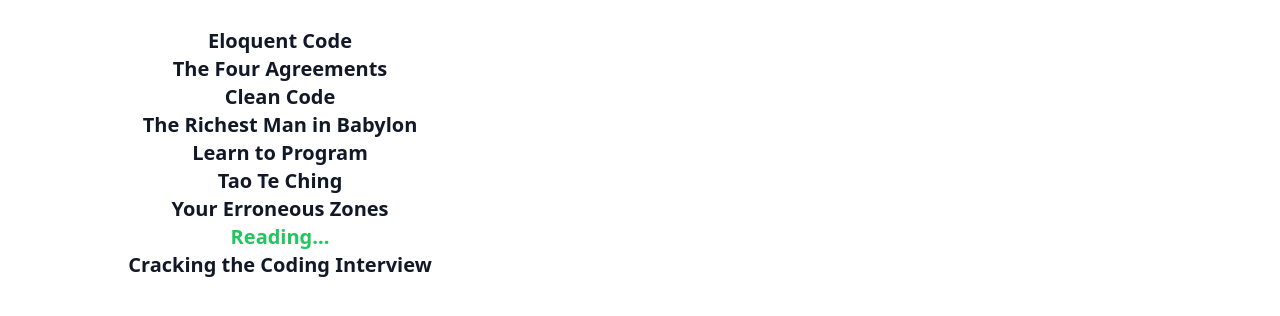
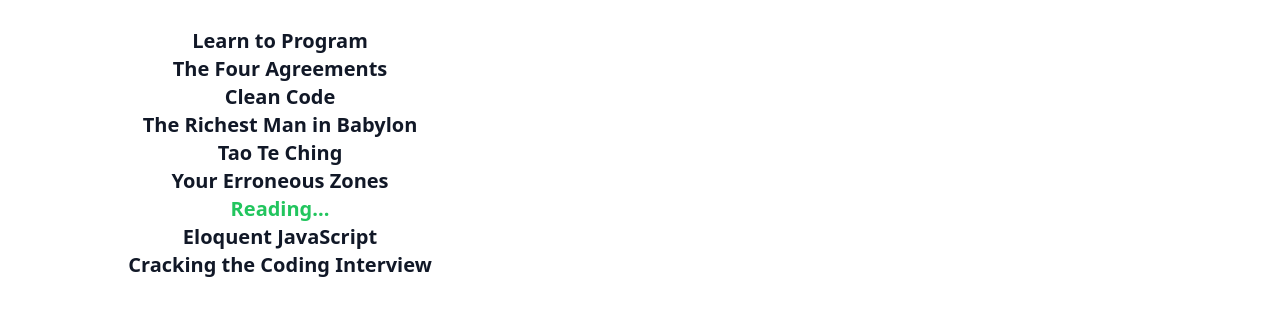
Before and after one commit to dwanerich/portfolio, a website: page books.html in a window 1280 px wide. Shown: the part 338-654 px from the top of the page. Drawn offline with Linux system fonts and the light colour scheme.

Commit message:
clean up

```diff
--- a/books.html
+++ b/books.html
@@ -141,14 +141,14 @@
 
             <h2 class="mt-6 text-center text-xl font-extrabold text-gray-900">
               <ul>
-                <li>Eloquent Code</li>
+                <li>Learn to Program</li>
                 <li>The Four Agreements</li>
                 <li>Clean Code</li>
                 <li>The Richest Man in Babylon</li>
-                <li>Learn to Program</li>
                 <li>Tao Te Ching</li>
                 <li>Your Erroneous Zones</li>
                 <li class="text-green-500">Reading...</li>
+                <li>Eloquent JavaScript</li>
                 <li>Cracking the Coding Interview</li>
               </ul>
             </h2>
```
